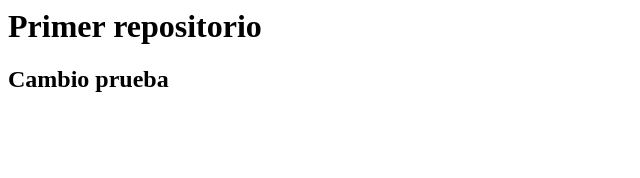
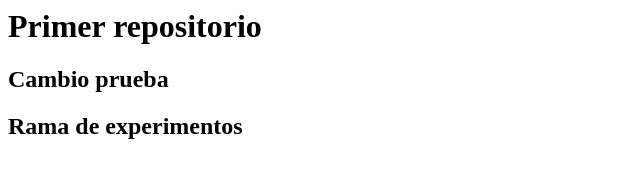
Before and after one commit to Hub-GitUser33/gitrepository, a plain HTML site: page index.html in a window 1280 px wide. Shown: the whole page, without its empty margins (0-640 px from the left). Drawn offline with Linux system fonts and the light colour scheme.

Commit message:
rama experimentación

```diff
--- a/index.html
+++ b/index.html
@@ -1,4 +1,5 @@
 <html>
     <h1>Primer repositorio</h1>
     <h2>Cambio prueba</h2>
+    <h2>Rama de experimentos</h2>
 </html>
```
